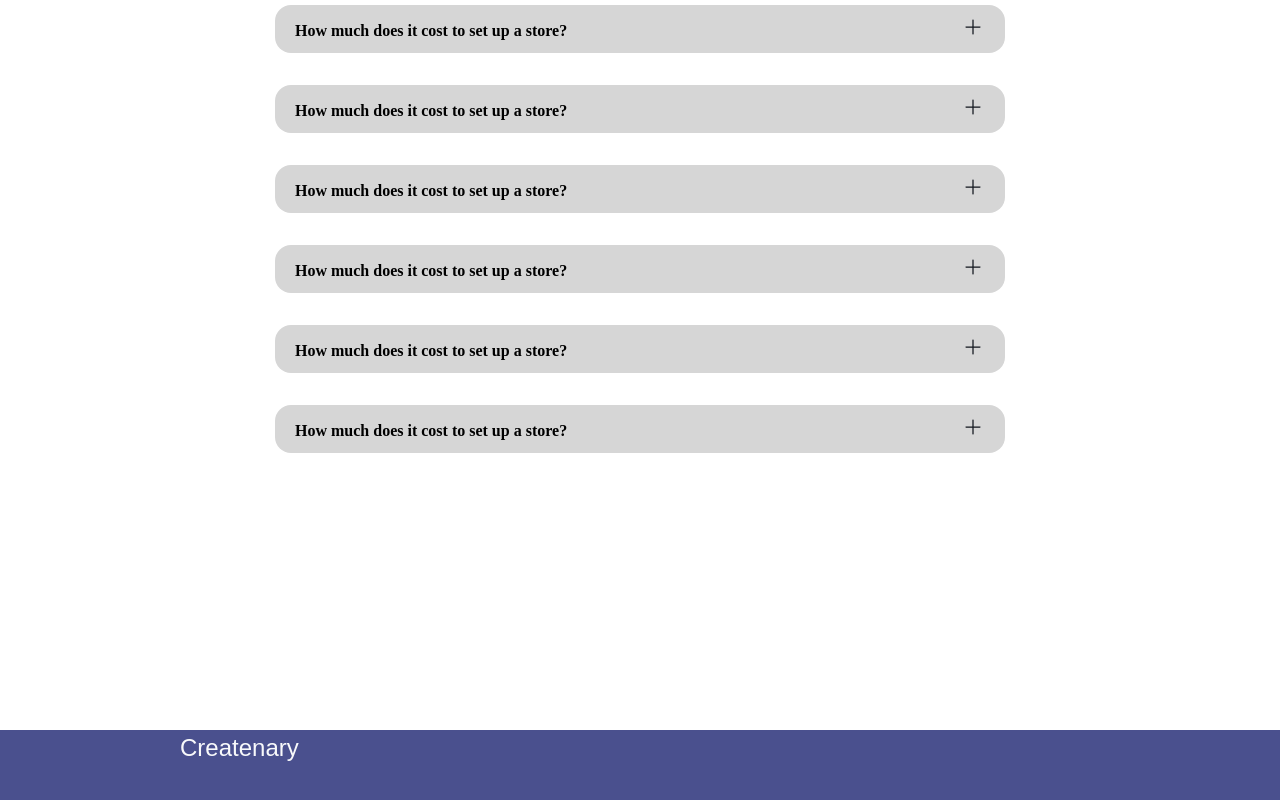
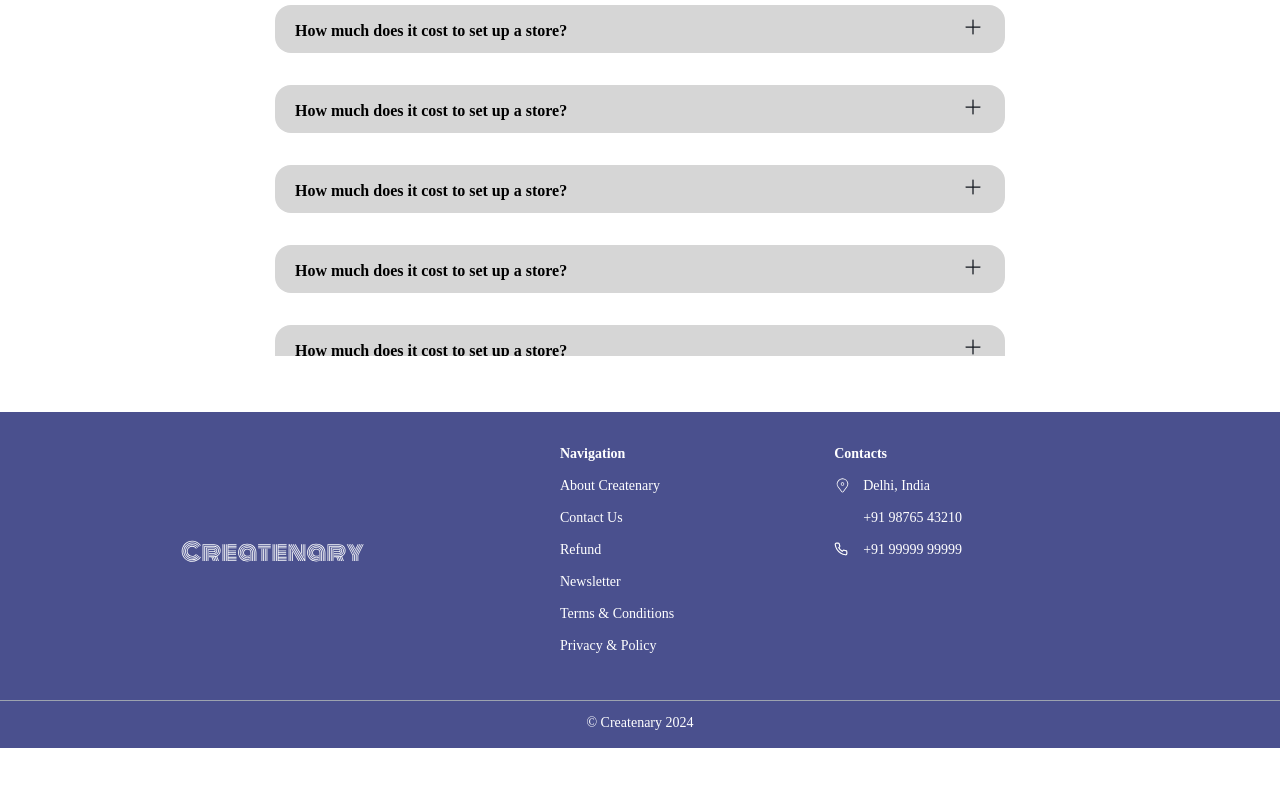
Before and after one commit to AbhiiiDev/Createnary-frontend, a React (Vite) app in the folder client/: page / in a window 1280 px wide. Shown: the part 2652-3452 px from the top of the page. After the commit the page ends 3400 px from the top, so only its background shows below. Built offline with nearby package versions, Linux system fonts and the light colour scheme.

Commit message:
second page + footer

```diff
--- a/client/src/App.jsx
+++ b/client/src/App.jsx
@@ -2,7 +2,7 @@
 import Navbar from './components/Navbar'
 import AccordianSection from './sections/AccordianSection'
 import Earning from './sections/Earning'
-import Footer from './sections/Footer'
+import Footer from './components/Footer'
 import SecondPage from './pages/SecondPage'
 import Link from './sections/Link'
 import Main from './sections/Main'
@@ -26,12 +26,12 @@ function App() {
     <Link/>
     <Earning/>
     <AccordianSection/>
-    <Footer/>
   </div>
 </>
 }/>
   <Route path='/secondPage' element={<SecondPage/>}/>
       </Routes>
+      <Footer/>
     </Router>
   )
 }
--- a/client/src/components/Footer.jsx
+++ b/client/src/components/Footer.jsx
@@ -18,7 +18,7 @@ const Footer = () => {
         {name : '+91 99999 99999' ,link :'/'},
     ]
   return (
-    <div className=' flex flex-col w-full bg-[#4A508E]'>
+    <div className=' flex flex-col w-full bg-[#4A508E] mt-14'>
         <div className='flex flex-col md:flex-row'>
             <div className='ml-4 mb-3 md:w-2/5 md:flex md:align-center md:justify-center'><div className='mt-10 md:mt-32'><img src={logo} alt="logo" /></div></div>
             <div className='m-5 md:m-8 text-white text-sm'>
--- a/client/src/sections/AccordianSection.jsx
+++ b/client/src/sections/AccordianSection.jsx
@@ -1,5 +1,6 @@
 import React from 'react'
 import Accordian from '../components/Accordian'
+import Footer from '../components/Footer'
 
 const AccordianSection = () => {
 
@@ -45,6 +46,8 @@ const AccordianSection = () => {
 
 
     return (
+        <>
+
     <div className='flex flex-col mt-16 gap-[32px] ml-[16px] sm:w-[730px] sm:h-[715px] sm:items-center sm:mx-auto'>
         <div className='w-[327px] h-[69px] md:w-[619px] md:h-[92px] flex flex-col sm:items-center gap-[16px] ml-[1px] sm:mx-auto'>
 <div className='w-[258px] h-[19px] text-[16px] sm:w-[435px] md:w-[435px] md:h-[32px] font-bold sm:text-[27px] md:text-center text-[#11151D]'>FREQUENTLY ASKED QUESTION</div>
@@ -56,7 +59,10 @@ Check out our full documentation
 </div>
         </div>
     <Accordian sections={data}/>
+
     </div>
+
+        </>
   )
 }
 
--- a/client/src/sections/Footer.jsx
+++ /dev/null
@@ -1,16 +0,0 @@
-
-
-const Footer = () => {
-  return (
-    <div className="w-[1440px] h-[385px] mt-1  bg-[#4A508E]">
-      <div className="w-[1080px] h-[229px] mt-[26%]  ml-[180px] ">
-<div className="w-[192px] h-[29px] mt-[140px] font-[400] text-[24px] text-[#F8F9FB] font-monoton">
-    Createnary
-</div>
-
-      </div>
-    </div>
-  )
-}
-
-export default Footer
```
